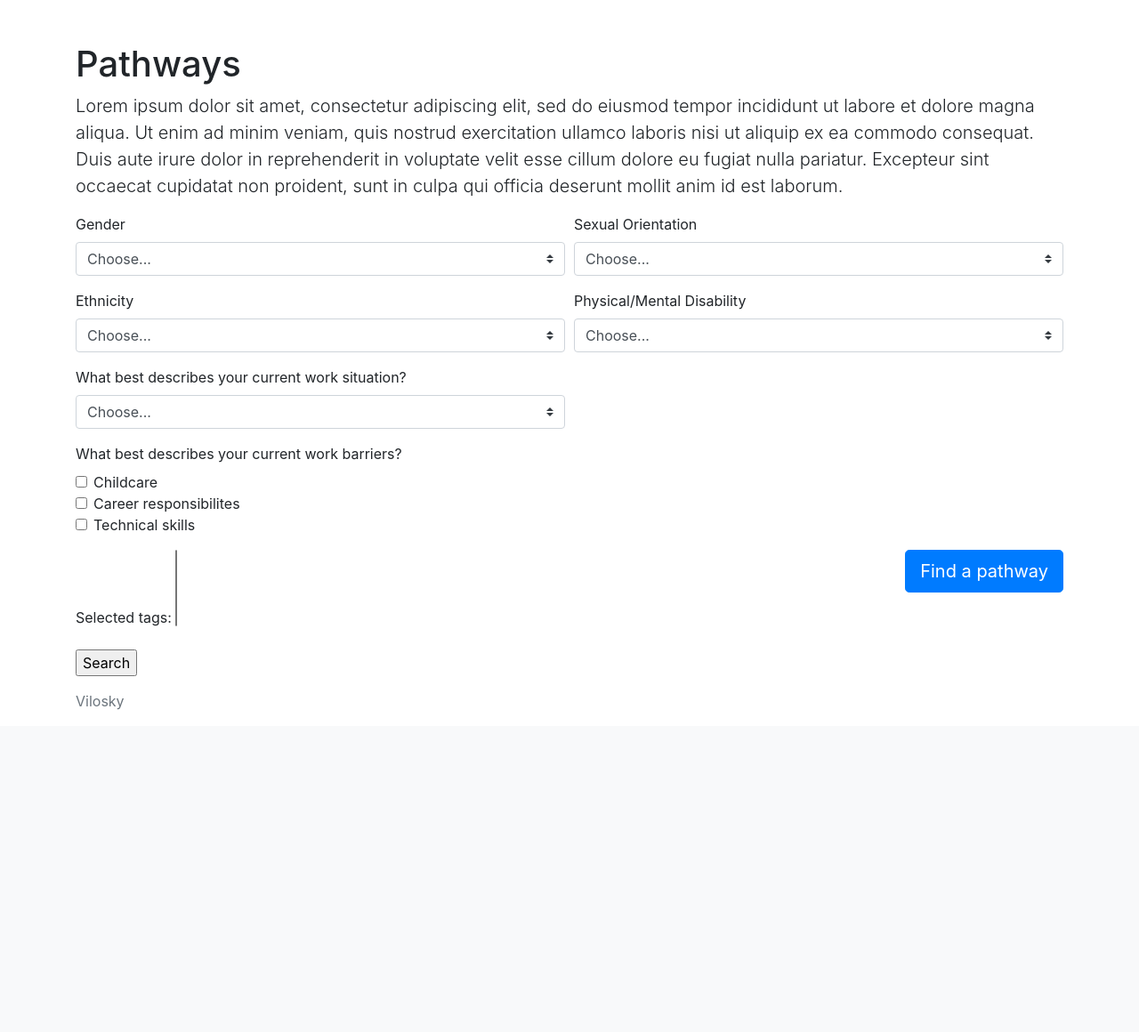
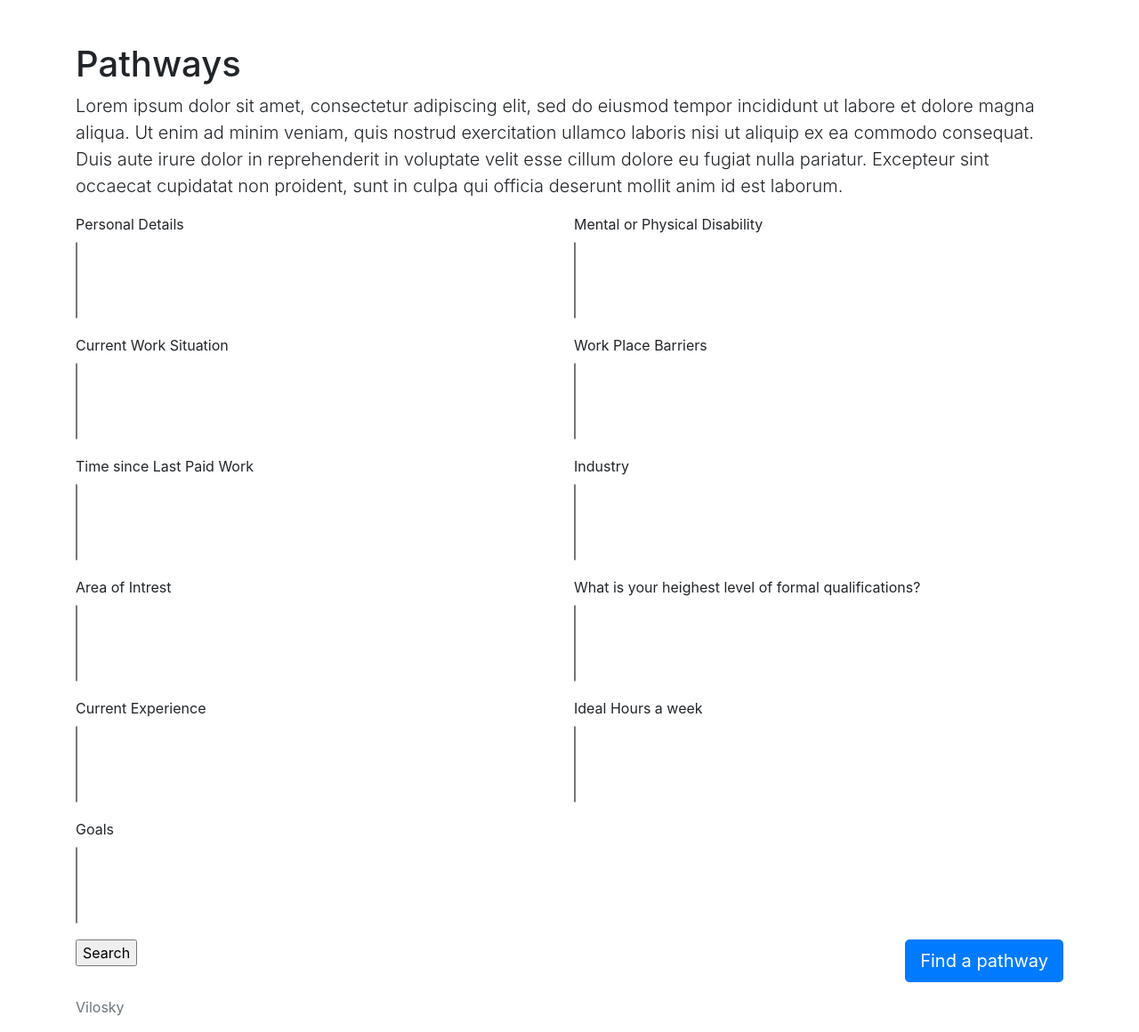
Before and after one commit to tp3-2020-CS32/ViloSky, a Django app: page /paths/search/ in a window 1280 px wide. Shown: the part 56-1216 px from the top of the page at 89% size. Before the commit the page ends 854 px from the top, so only its background shows below. Run offline with Django 3.2, Linux system fonts and the light colour scheme; data that the repository does not hold is empty.

Commit message:
Completed Work on splitting Search into categories, it is now functional however still needs style changes

```diff
--- a/vilosky_paths/paths/forms.py
+++ b/vilosky_paths/paths/forms.py
@@ -15,4 +15,14 @@ class UserProfileForm(forms.ModelForm):
         fields = ('first_name', 'last_name',)
 
 class SearchForm(forms.Form):
-    selected_tags = forms.ModelMultipleChoiceField(queryset=Tag.objects.all(), to_field_name="tag_name")
+    personal_details_tags = forms.ModelMultipleChoiceField(queryset=Tag.objects.filter(tag_categories="Personal Details"), to_field_name="tag_name", required=False)
+    disability_tags = forms.ModelMultipleChoiceField(queryset=Tag.objects.filter(tag_categories="Mental or Physical Disability"), to_field_name="tag_name", required=False)
+    current_work_situations = forms.ModelMultipleChoiceField(queryset=Tag.objects.filter(tag_categories="Current Work Situation"), to_field_name="tag_name", required=False)
+    work_place_barriers_tags = forms.ModelMultipleChoiceField(queryset=Tag.objects.filter(tag_categories="Work Place Barriers"), to_field_name="tag_name", required=False)
+    last_paid_work_tags = forms.ModelMultipleChoiceField(queryset=Tag.objects.filter(tag_categories="Time since last paid work"), to_field_name="tag_name", required=False)
+    industry_tags = forms.ModelMultipleChoiceField(queryset=Tag.objects.filter(tag_categories="Industry"), to_field_name="tag_name", required=False)
+    area_of_interest_tags = forms.ModelMultipleChoiceField(queryset=Tag.objects.filter(tag_categories="Area of Interest"), to_field_name="tag_name", required=False)
+    formal_qulifications_tags = forms.ModelMultipleChoiceField(queryset=Tag.objects.filter(tag_categories="Formal Qualifications"), to_field_name="tag_name", required=False)
+    current_experience_tags = forms.ModelMultipleChoiceField(queryset=Tag.objects.filter(tag_categories="Current Experience"), to_field_name="tag_name", required=False)
+    ideal_hours_tags = forms.ModelMultipleChoiceField(queryset=Tag.objects.filter(tag_categories="Ideal Working Hours a Week"), to_field_name="tag_name", required=False)
+    goals_tags = forms.ModelMultipleChoiceField(queryset=Tag.objects.filter(tag_categories="Goals"), to_field_name="tag_name", required=False)
--- a/vilosky_paths/paths/views.py
+++ b/vilosky_paths/paths/views.py
@@ -16,9 +16,13 @@ def search(request):
         search_form = SearchForm(request.POST)
 
         if search_form.is_valid():
-            search_details = search_form.cleaned_data.get("selected_tags")
+            all_tag_details = (search_form.cleaned_data["personal_details_tags"] | search_form.cleaned_data["disability_tags"] | search_form.cleaned_data["current_work_situations"]
+                                | search_form.cleaned_data["work_place_barriers_tags"] | search_form.cleaned_data["last_paid_work_tags"] | search_form.cleaned_data["industry_tags"]
+                                | search_form.cleaned_data["area_of_interest_tags"] | search_form.cleaned_data["formal_qulifications_tags"] | search_form.cleaned_data["current_experience_tags"]
+                                | search_form.cleaned_data["ideal_hours_tags"] | search_form.cleaned_data["goals_tags"] )
+            print(all_tag_details)
             search_tags_list = []
-            for tag in list(search_details.values("tag_name")):
+            for tag in list(all_tag_details.values("tag_name")):
                 search_tags_list.append(tag["tag_name"])
             request.session['search_tags'] = search_tags_list
 
--- a/vilosky_paths/templates/paths/search.html
+++ b/vilosky_paths/templates/paths/search.html
@@ -14,78 +14,93 @@ Search
         pariatur. Excepteur sint occaecat cupidatat non proident, sunt in culpa qui officia deserunt mollit anim id est
         laborum.</p>
 
+	<form id="search_form" method="post" action="{% url 'paths:search' %}" enctype="multipart/form-data">
+	{% csrf_token %}
 
-    <form>
         <div class="form-row">
             <div class="col-md-6 mb-3">
-                <label for="validationDefault01">Gender</label>
-                <select class="custom-select" id="validationDefault01" required>
-                    <option selected disabled value="">Choose...</option>
-                    <option>...</option>
-                </select>
+                <label for="validationDefault01">Personal Details</label>
+				<div class="fieldWrapper">
+					{{ search_form.personal_details_tags }}
+				</div>
             </div>
             <div class="col-md-6 mb-3">
-                <label for="validationDefault02">Sexual Orientation</label>
-                <select class="custom-select" id="validationDefault02" required>
-                    <option selected disabled value="">Choose...</option>
-                    <option>...</option>
-                </select>
+                <label for="validationDefault02">Mental or Physical Disability</label>
+				<div class="fieldWrapper">
+					{{ search_form.disability_tags }}
+				</div>
             </div>
         </div>
         <div class="form-row">
             <div class="col-md-6 mb-3">
-                <label for="validationDefault03">Ethnicity</label>
-                <select class="custom-select" id="validationDefault03" required>
-                    <option selected disabled value="">Choose...</option>
-                    <option>...</option>
-                </select>
+                <label for="validationDefault03">Current Work Situation</label>
+                <div class="fieldWrapper">
+					{{ search_form.current_work_situations }}
+				</div>
             </div>
             <div class="col-md-6 mb-3">
-                <label for="validationDefault04">Physical/Mental Disability</label>
-                <select class="custom-select" id="validationDefault04" required>
-                    <option selected disabled value="">Choose...</option>
-                    <option>...</option>
-                </select>
+                <label for="validationDefault04">Work Place Barriers</label>
+				<div class="fieldWrapper">
+					{{ search_form.work_place_barriers_tags }}
+				</div>
             </div>
         </div>
         <div class="form-row">
             <div class="col-md-6 mb-3">
-                <label for="validationDefault05">What best describes your current work situation?</label>
-                <select class="custom-select" id="validationDefault05" required>
-                    <option selected disabled value="">Choose...</option>
-                    <option>...</option>
-                </select>
+                <label for="validationDefault05">Time since Last Paid Work</label>
+				<div class="fieldWrapper">
+					{{ search_form.last_paid_work_tags }}
+				</div>
+            </div>
+			<div class="col-md-6 mb-3">
+                <label for="validationDefault05">Industry</label>
+				<div class="fieldWrapper">
+					{{ search_form.industry_tags }}
+				</div>
             </div>
         </div>
-        <label for="checkbox-group">What best describes your current work barriers?</label>
-        <div class="form-group" id="checkbox-group">
-            <div class="form-check">
-                <input class="form-check-input" type="checkbox" value="" id="defaultCheck1">
-                <label class="form-check-label" for="defaultCheck1">
-                    Childcare
-                </label>
+        <div class="form-row">
+            <div class="col-md-6 mb-3">
+                <label for="validationDefault05">Area of Intrest</label>
+				<div class="fieldWrapper">
+					{{ search_form.area_of_interest_tags }}
+				</div>
             </div>
-            <div class="form-check">
-                <input class="form-check-input" type="checkbox" value="" id="defaultCheck2">
-                <label class="form-check-label" for="defaultCheck2">
-                    Career responsibilites
-                </label>
+			<div class="col-md-6 mb-3">
+                <label for="validationDefault05">What is your heighest level of formal qualifications?</label>
+				<div class="fieldWrapper">
+					{{ search_form.formal_qulifications_tags }}
+				</div>
             </div>
-            <div class="form-check">
-                <input class="form-check-input" type="checkbox" value="" id="defaultCheck3">
-                <label class="form-check-label" for="defaultCheck3">
-                    Technical skills
-                </label>
+        </div>
+        <div class="form-row">
+            <div class="col-md-6 mb-3">
+                <label for="validationDefault05">Current Experience</label>
+				<div class="fieldWrapper">
+					{{ search_form.current_experience_tags }}
+				</div>
+            </div>
+			<div class="col-md-6 mb-3">
+                <label for="validationDefault05">Ideal Hours a week</label>
+				<div class="fieldWrapper">
+					{{ search_form.ideal_hours_tags }}
+				</div>
+            </div>
+        </div>
+        <div class="form-row">
+            <div class="col-md-6 mb-3">
+                <label for="validationDefault05">Goals</label>
+				<div class="fieldWrapper">
+					{{ search_form.goals_tags }}
+				</div>
             </div>
         </div>
         <a href="{% url 'paths:dashboard' %}" type="button" class="float-right btn btn-primary btn-lg">Find a pathway</a>
-    </form>
 
-	<form id="search_form" method="post" action="{% url 'paths:search' %}" enctype="multipart/form-data">
 
-	{% csrf_token %}
 
-	{{ search_form.as_p }}
+
+
 
 	<input type="submit" name="submit" value="Search" />
 	</form>
```
